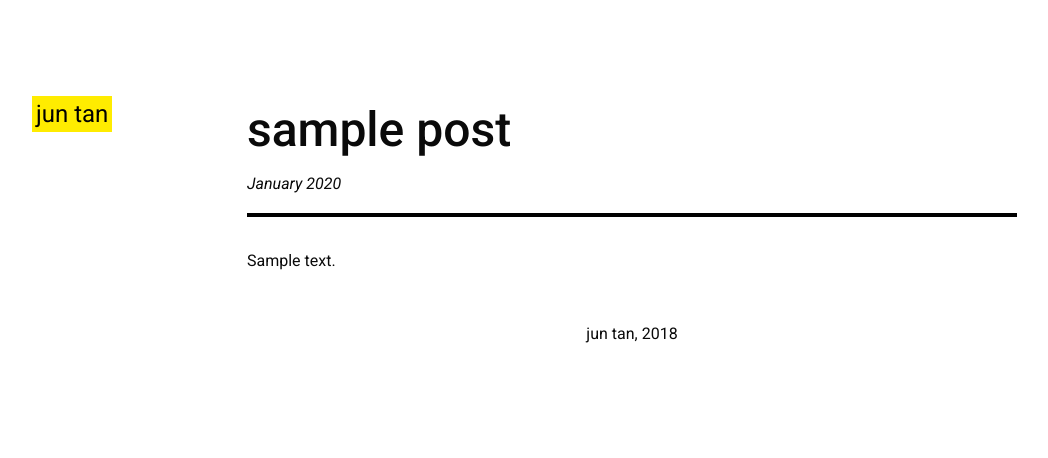
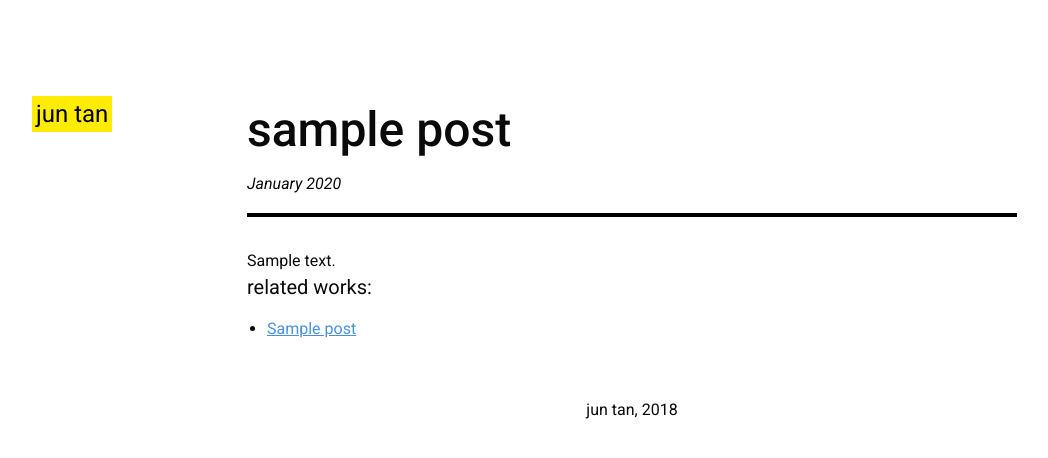
Before and after one commit to sc1f/me, a Django app: template portfolio/templates/post.html in a window 1280 px wide. Shown: the top 458 px of the page, without its empty margins (8-1056 px from the left). Run offline with Django 3.2, Linux system fonts and the light colour scheme; the template is opened without the code that fills it: values that come from a table or form of the project are taken from there, others are empty; tables that the repository leaves empty hold one stand-in row (values such as "Sample post"); style sheets or scripts are compiled from the project's sources; some libraries are stand-ins or nearby versions.

Commit message:
first iteration of related posts feature

```diff
--- a/portfolio/templates/archive.html
+++ b/portfolio/templates/archive.html
@@ -22,6 +22,7 @@
                         <p class="body body--large">nothing to see here.</p>
                     {% else %}
                         {% for item in code %}
+                            <!-- reduce unneeded logic: post endpoint already handles external links -->
                             <a href="{% if item.external_link %} {{ item.external_link }} {% else %} /posts/{{ item.slug }} {% endif %}"
                                     {% if item.external_link %} target="_blank" rel="noopener noreferrer" {% endif %}
                                class="columns large-4 medium-6 small-12 container--item"
--- a/portfolio/templates/index.html
+++ b/portfolio/templates/index.html
@@ -71,7 +71,7 @@
                 <div class="flex-container align-spaced align-middle header--work">
                     <h3 class="heading heading--homepage">I've recently done...</h3>
                     <div class="flex-container align-self-end align-end container container--work__buttons container--align-right">
-                        <a href="/archive" class="button button__archive">see everything</a>
+                        <a href="/posts" class="button button__archive">see everything</a>
                     </div>
                 </div>
                 <div class="flex-container align-start align-top container container--portfolio">
--- a/portfolio/templates/post.html
+++ b/portfolio/templates/post.html
@@ -41,6 +41,20 @@
                         {{ post.content }}
                     {% endautoescape %}
                 </div>
+                <h5 class="related__header">related works:</h5>
+                <div class="related">
+                    {% if not related_posts %}
+                        <p>coming soon...</p>
+                    {% else %}
+                        {% for post in related_posts %}
+                        <ul class="related__post">
+                            <li>
+                                <a class="body" href="/posts/{{ post.slug }}">{{ post.title }}</a>
+                            </li>
+                        </ul>
+                        {% endfor %}
+                    {% endif %}
+                </div>
             </div>
             <div class="columns large-2 medium-2 small-12 flex-container align-end flex-dir-column container container--align-right">
             </div>
--- a/portfolio/urls.py
+++ b/portfolio/urls.py
@@ -5,6 +5,6 @@ urlpatterns = [
     url(r'^$', homepage),
     url(r'^about/$', about),
     url(r'^posts/(?P<post_slug>[-\w]+)/$', post),
-    url(r'^archive/$', archive),
+    url(r'^posts/$', archive),
     url(r'^ckeditor/', include('ckeditor_uploader.urls')),
     ]
--- a/static/css/imports/_post.scss
+++ b/static/css/imports/_post.scss
@@ -24,3 +24,19 @@
     }
   }
 }
+
+.related {
+  margin-right: auto;
+  @include media-query(medium) {
+    //flex-direction: column;
+  }
+}
+
+.related__header {
+  margin-right: auto;
+  width: 100%;
+}
+
+.related__post {
+  margin-bottom: 0;
+}
--- a/static/css/main.css
+++ b/static/css/main.css
@@ -272,4 +272,14 @@ ul, ol {
     height: auto !important;
     margin: .75rem 0; }
 
+.related {
+  margin-right: auto; }
+
+.related__header {
+  margin-right: auto;
+  width: 100%; }
+
+.related__post {
+  margin-bottom: 0; }
+
 /*# sourceMappingURL=../../../../../../../static/css/main.css.map */
```
Also changed, not shown: portfolio/views.py (+13 -7 lines), 1 other file.
